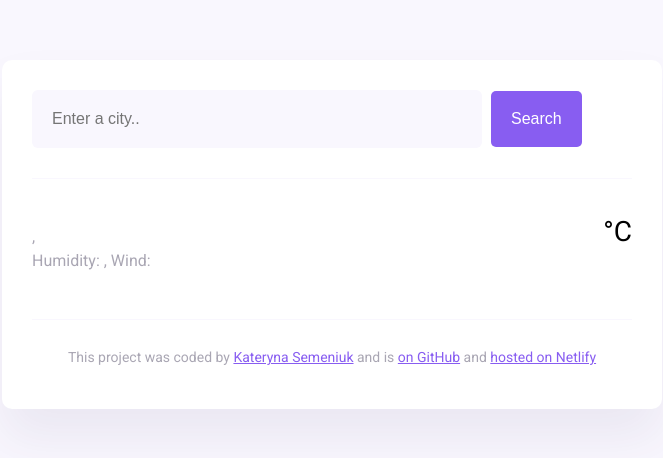
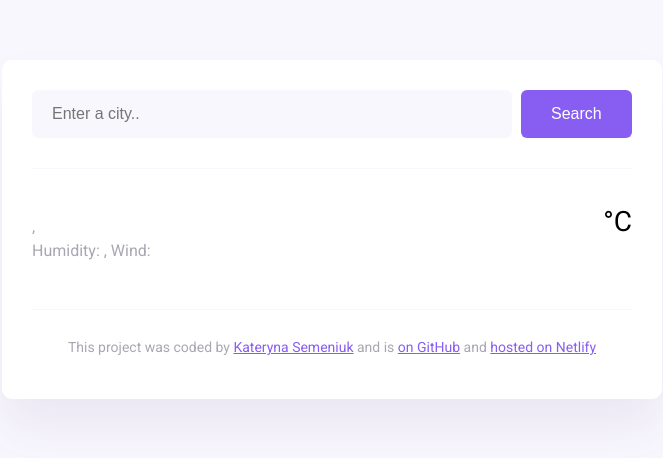
Before and after one commit to Katya-Semeniuk/weather-app, a website built with Parcel: page index.html in a window 1280 px wide. Shown: the whole page, without its empty margins (308-971 px from the left). Built offline with nearby package versions, Linux system fonts and the light colour scheme; no server answers.

Commit message:
changed header

```diff
--- a/src/styles.css
+++ b/src/styles.css
@@ -22,12 +22,11 @@ header {
 }
 
 .search-input {
+  width: 80%;
+  font-size: 16px;
+  padding: 15px 20px;
   background-color: #f9f7fe;
   border: none;
-  color: rgba(39, 33, 66, 0.4);
-  font-size: 16px;
-  padding: 20px;
-  width: 75%;
   border-radius: 6px;
   transition: all 200ms ease-out;
 
@@ -38,18 +37,16 @@ header {
 }
 
 .search-button {
+  background: #885df1;
+  padding: 15px 30px;
+  border: none;
+  font-size: 16px;
   margin-left: 5px;
-  font-size: 16px;
-  background-color: #885df1;
+  border-radius: 6px;
   color: white;
-  border: none;
-  padding: 20px;
-  line-height: 1;
-  border-radius: 5px;
   cursor: pointer;
   transition: all 200ms ease-out;
-
-  &:hover,
+  */ &:hover,
   &:focus {
     background-color: #7f56e5;
   }
```
Also changed, not shown: index.html (+0 -1 lines).
